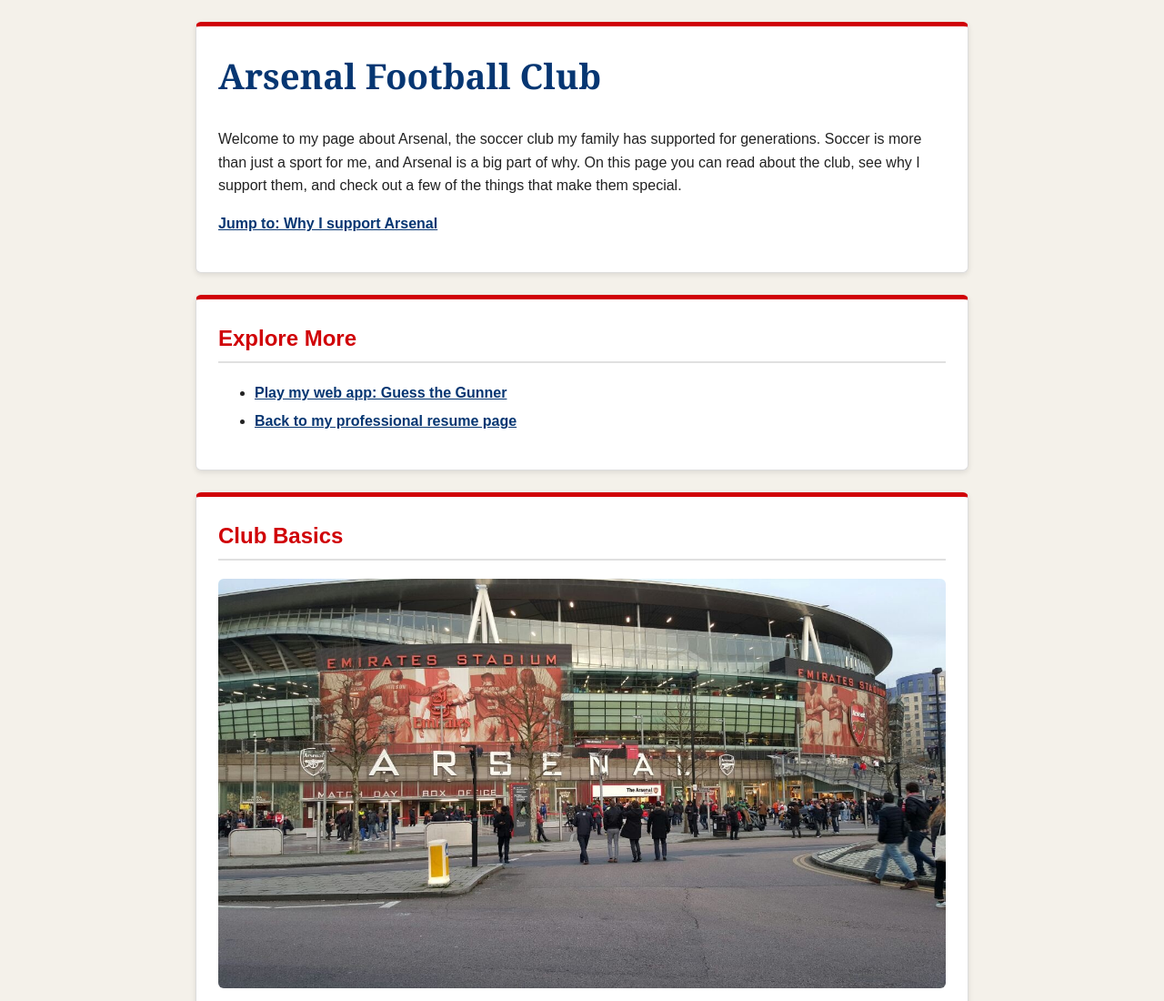
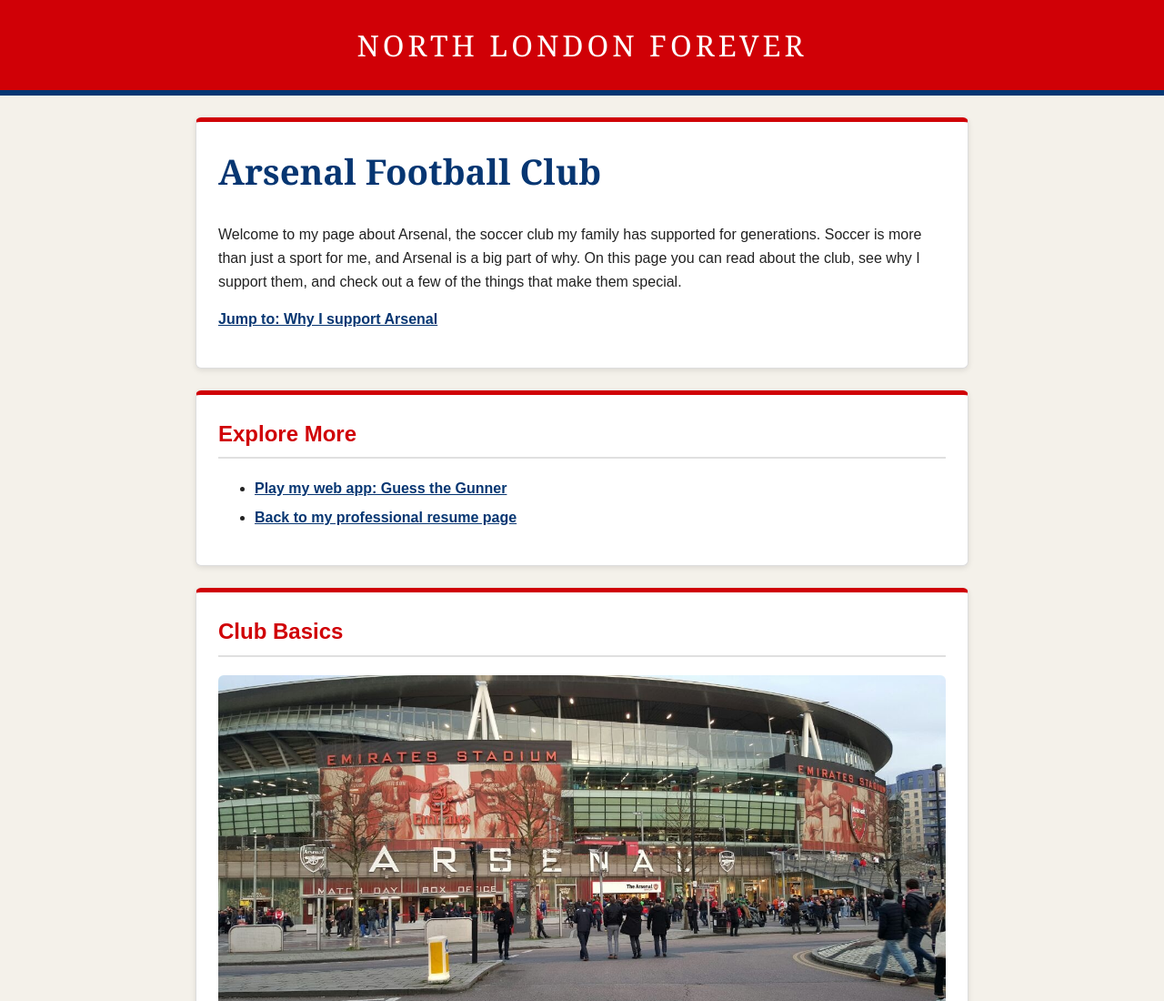
Before and after one commit to Kaspertapola02/Kaspertapola02.github.io, a plain HTML site: page scratch.html in a window 1280 px wide. Shown: the top 1100 px of the page at 91% size. Drawn offline with Linux system fonts and the light colour scheme.

Commit message:
Add banner div with text 'North London Forever'
Added a banner div to the HTML structure.

```diff
--- a/scratch.html
+++ b/scratch.html
@@ -6,7 +6,7 @@
   <link rel="stylesheet" href="style.css">
 </head>
 <body>
-
+  <div class="banner">North London Forever</div>
   <div class="box" id="top">
     <h1>Arsenal Football Club</h1>
     <p>Welcome to my page about Arsenal, the soccer club my family has supported for generations. Soccer is more than just a sport for me, and Arsenal is a big part of why. On this page you can read about the club, see why I support them, and check out a few of the things that make them special.</p>
```
